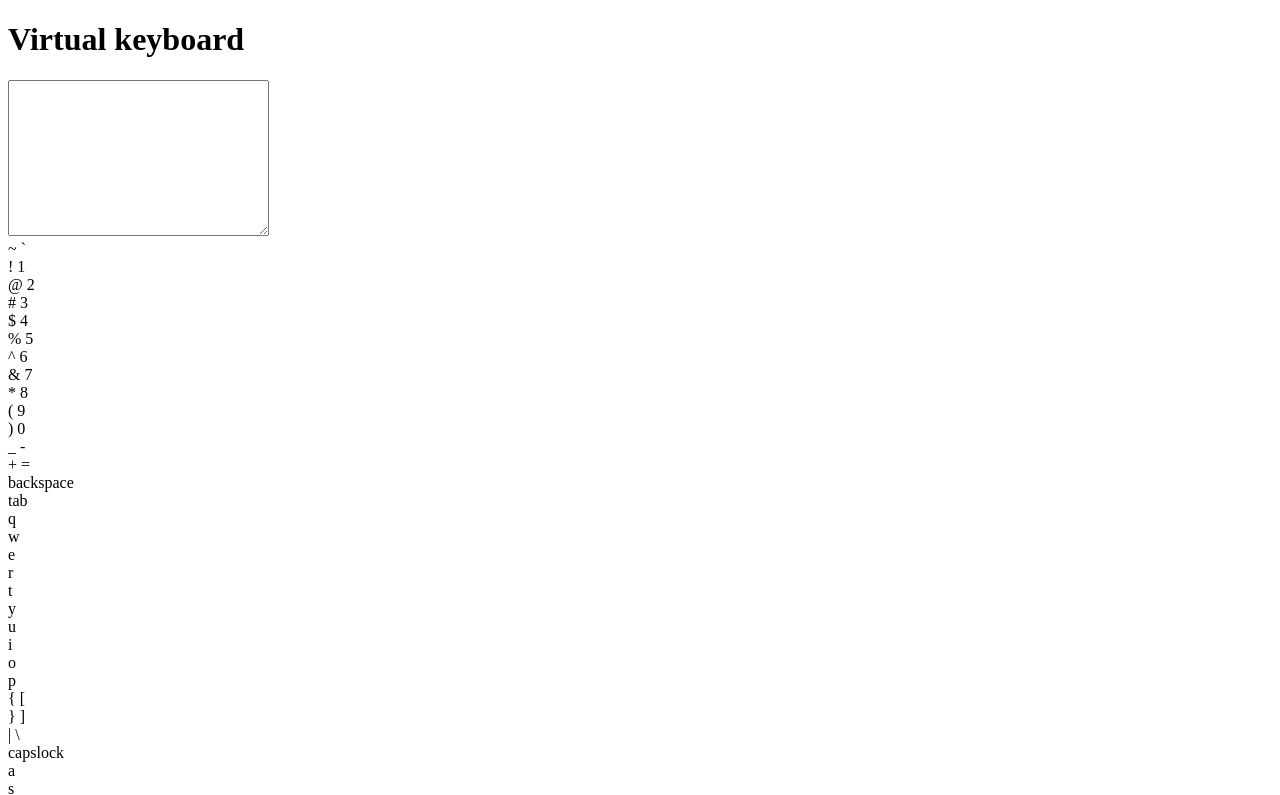
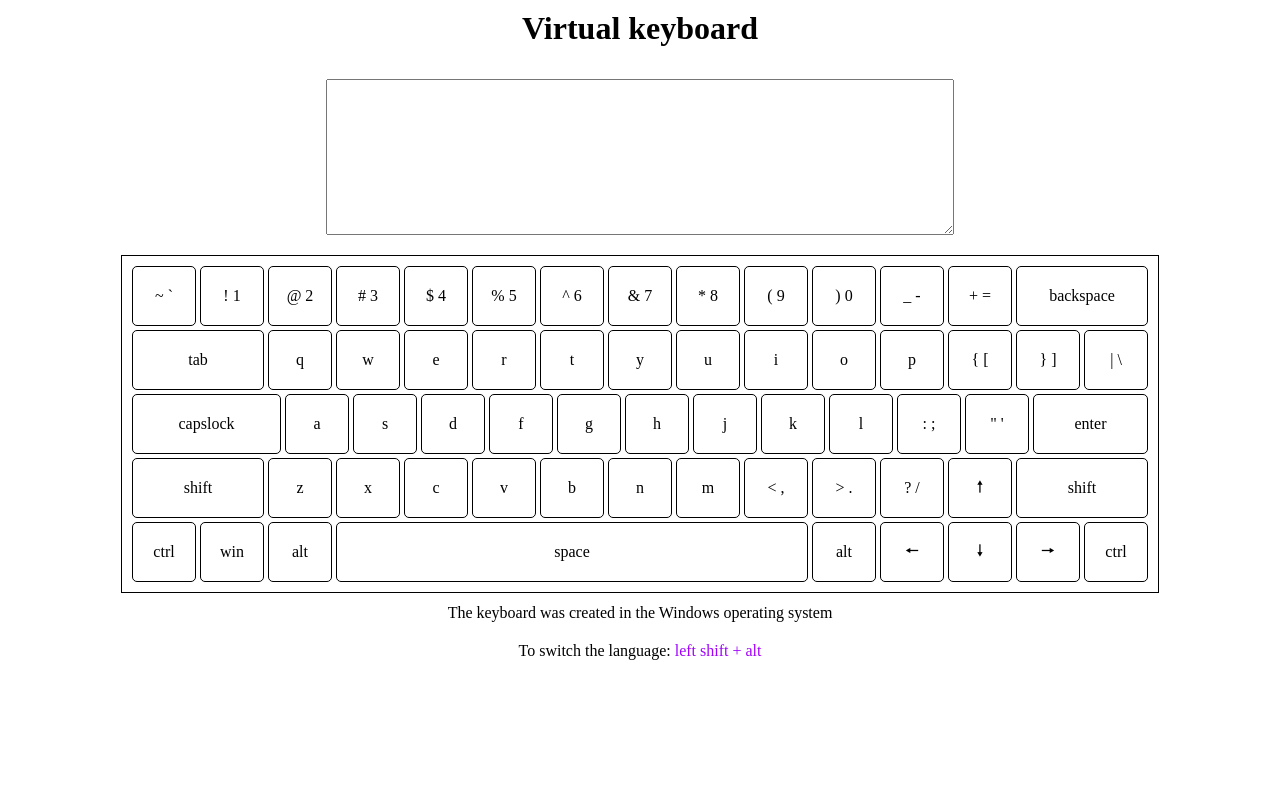
Before and after one commit to L1senochek/virtual-keyboard, a website: page index.html in a window 1280 px wide. Shown: the top 795 px of the page. Drawn offline with Linux system fonts and the light colour scheme.

Commit message:
feat: add styles to style.css file

```diff
--- a/css/style.css
+++ b/css/style.css
@@ -0,0 +1,79 @@
+.body {
+  margin: 0;
+  padding: 0;
+}
+
+.wrapper {
+  display: flex;
+  flex-direction: column;
+  align-items: center;
+}
+
+.wrapper__content {
+  display: flex;
+  flex-direction: column;
+  align-items: center;
+}
+
+.wrapper__textarea {
+  display: flex;
+  width: 60%;
+  min-height: 20%;
+  height: 25%;
+  margin: 2% 0;
+}
+
+.wrapper__keyboard {
+  display: inline-grid;
+  grid-gap: 4px;
+  grid-template-columns: repeat(60, 13px);
+  grid-template-rows: repeat(5, 60px);
+  padding: 10px;
+  border: 1px solid #000;
+}
+
+.keyboard__key {
+  display: inline-flex;
+  align-items: center;
+  justify-content: center;
+  grid-column: auto/span 4;
+  border-radius: 5px;
+  border: 1px solid #000;
+  cursor: pointer;
+}
+
+.wrapper__title,
+.wrapper__description,
+.wrapper__switch-language {
+  margin: 0;
+  padding: 1% 0;
+  text-align: center;
+}
+
+.switch-language_color {
+  color: #a100ff;
+}
+
+.keyboard__key.k8 {
+  grid-column: auto/span 8;
+}
+
+.keyboard__key.k9 {
+  grid-column: auto/span 8;
+}
+
+.keyboard__key.k20 {
+  grid-column: auto/span 9;
+}
+
+.keyboard__key.k13 {
+  grid-column: auto/span 7;
+}
+
+.keyboard__key.k16 {
+  grid-column: auto/span 8;
+}
+
+.keyboard__key.k32 {
+  grid-column: auto/span 28;
+}
--- a/index.html
+++ b/index.html
@@ -7,6 +7,6 @@
   <title>Virtual keyboard</title>
 </head>
 <body>
-  <script src="js/index.js"></script>
+  <script src="./js/index.js"></script>
 </body>
 </html>
--- a/js/index.js
+++ b/js/index.js
@@ -1,3 +1,8 @@
+const link = document.createElement('link');
+link.rel = 'stylesheet';
+link.href = './css/style.css';
+document.head.appendChild(link);
+
 const keysCode = [192, 49, 50, 51, 52, 53, 54, 55, 56, 57, 48, 189, 187, 8,
   9, 81, 87, 69, 82, 84, 89, 85, 73, 79, 80, 219, 221, 220,
   20, 65, 83, 68, 70, 71, 72, 74, 75, 76, 186, 222, 13,
```
